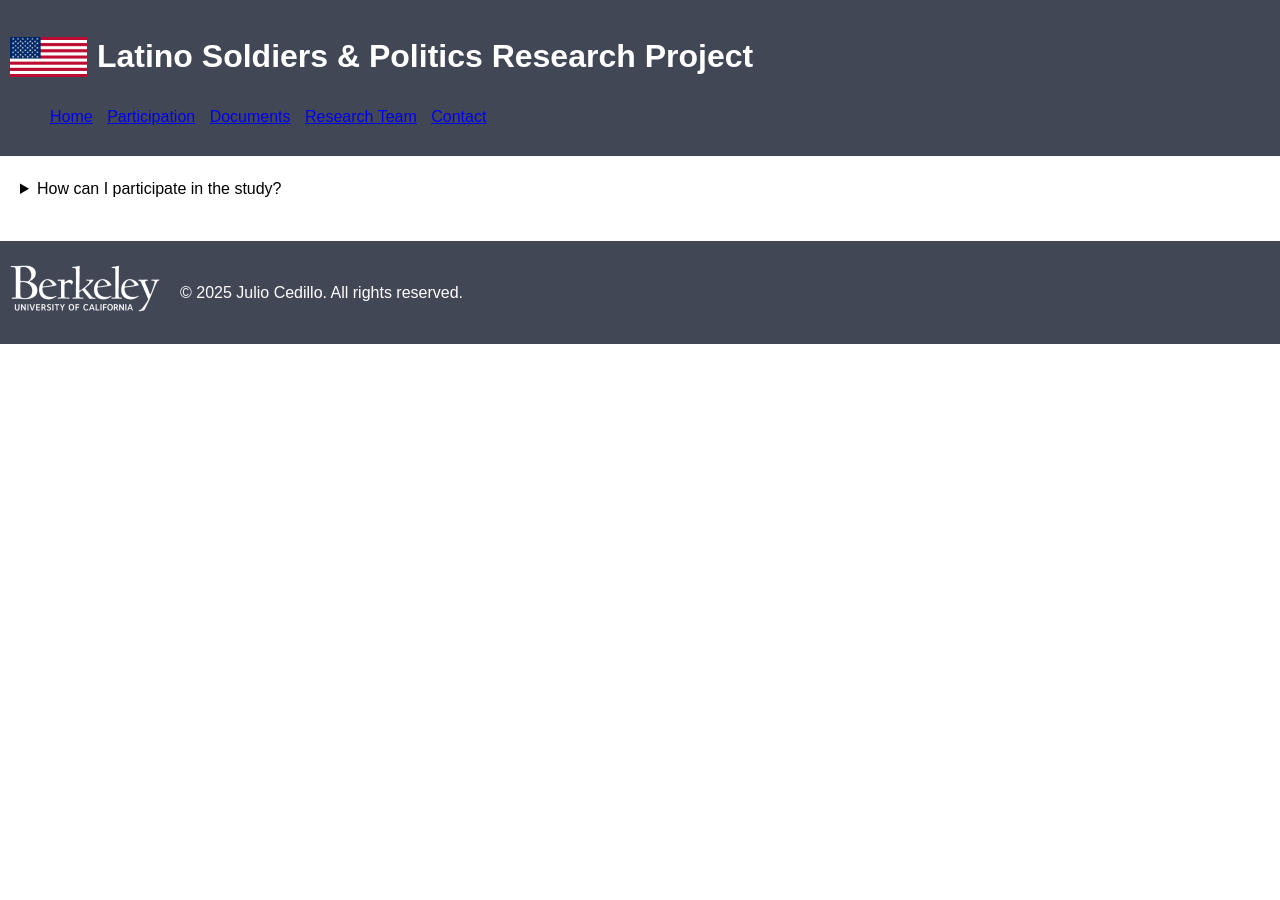
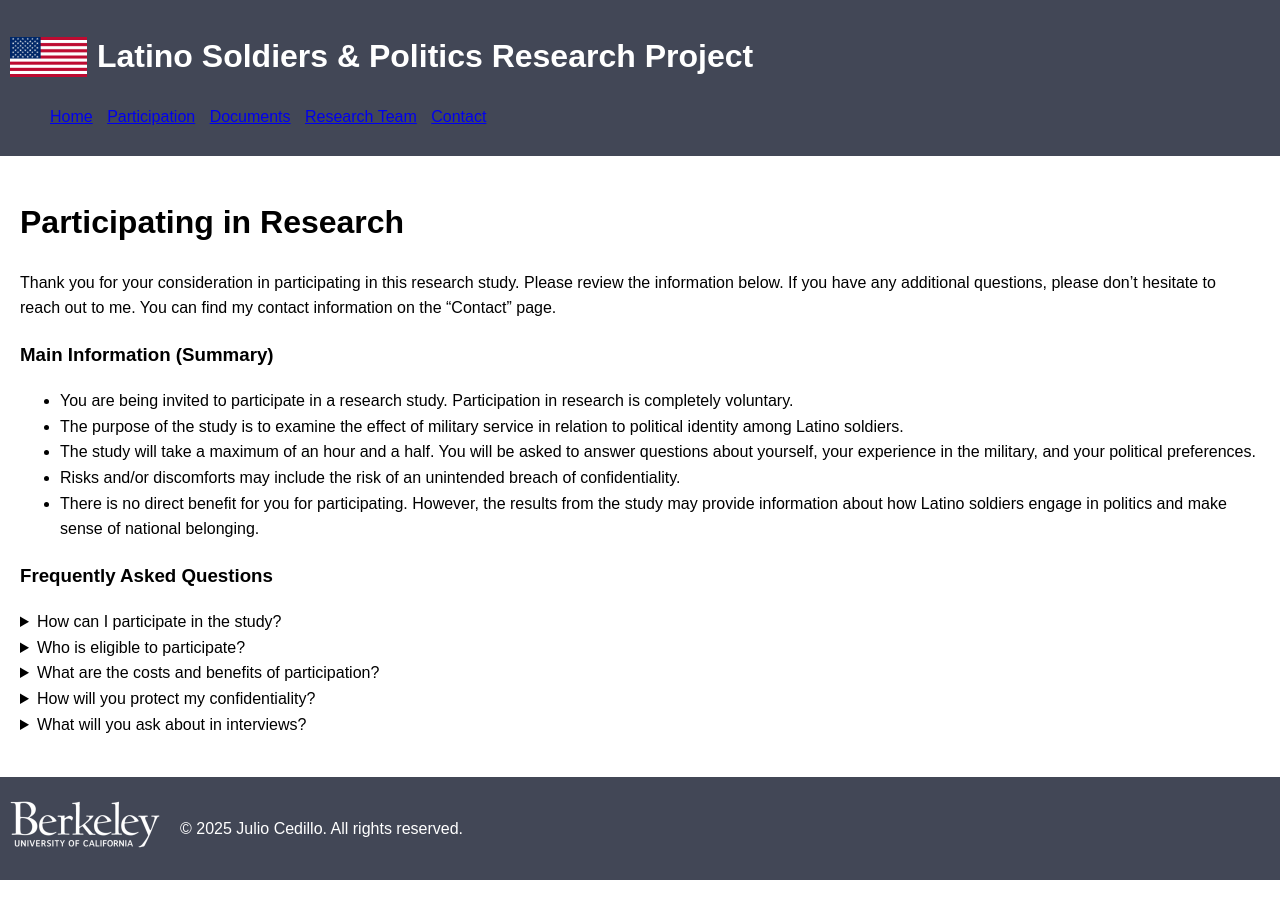
Before and after one commit to juliocedillo/military, a Jekyll site: the page built from participation.md, in a window 1280 px wide. Built offline with Jekyll 4.4.1, drawn with Linux system fonts in a browser that asks for light colours.

Commit message:
Expand participation details for research study
Added detailed information about participating in the research study, including eligibility, costs, confidentiality, and interview themes.

```diff
--- a/participation.md
+++ b/participation.md
@@ -3,6 +3,19 @@ layout: default
 title: Participation
 permalink: /participation
 ---
+
+# Participating in Research
+Thank you for your consideration in participating in this research study. Please review the information below. If you have any additional questions, please don't hesitate to reach out to me. You can find my contact information on the "Contact" page.
+
+### Main Information (Summary)
+
+- You are being invited to participate in a research study. Participation in research is completely voluntary.
+- The purpose of the study is to examine the effect of military service in relation to political identity among Latino soldiers.
+- The study will take a maximum of an hour and a half. You will be asked to answer questions about yourself, your experience in the military, and your political preferences.
+- Risks and/or discomforts may include the risk of an unintended breach of confidentiality.
+- There is no direct benefit for you for participating. However, the results from the study may provide information about how Latino soldiers engage in politics and make sense of national belonging.
+
+### Frequently Asked Questions
 
 <details>
   <summary> How can I participate in the study?</summary>
@@ -12,3 +25,66 @@ Interviews are confidential. Interviews typically take one hour, but may take up
 
 Interviews can take place in-person or over Zoom.</p>
 </details>
+
+<details>
+  <summary>Who is eligible to participate?</summary>
+
+  <p>To participate in this study you must meet the following requirements:</p>
+
+  <ul>
+    <li>Identify as Latina/o/x or Hispanic</li>
+    <li>Be 18 years old or older</li>
+    <li>Serving in one of the following military branches:
+      Army, Navy, Marines, Coast Guard, or Air Force</li>
+    <li>Registered to vote</li>
+  </ul>
+</details>
+
+<details>
+  <summary>What are the costs and benefits of participation?</summary>
+  <p>Participating will cost you nothing monetarily, but will cost approximately 60-90 minutes of your time. There are no direct benefits to participants.</p>
+</details>
+
+<details>
+  <summary>How will you protect my confidentiality?</summary>
+  <p>Interviews are confidential. That means that any identifying information about you will not be released or published without your explicit permission.
+
+Interviews will be audio-recorded to ensure the accuracy of transcripts. The audio recordings could identify you, which is why I will be the only one with access to the audio file. After the transcript is made, the audio file will be deleted. Furthermore, identifying information will be redacted from the transcript.
+
+Audio files and any other personally identifiable information linked to your research data (such as your contact information, if you opt-in to allow follow-up communications) will be stored in an encrypted password-protected file folder, on a password-protected computer in the personal possession of the lead researcher.
+
+For more details, review the "Confidentiality" section in the Informed Consent Form found in the Documents tab above.</p>
+</details>
+
+<details>
+  <summary>What will you ask about in interviews?</summary>
+  <p>There are five central themes in the interview questions.</p>
+  <ul>
+    <li>
+      <strong>Cultural Upbringing</strong>
+      <p>These questions will ask the participant about their childhood,
+        familial influences, and how they were socialized. Through this
+        process, participants will talk about their cultural identity.
+      </p>
+    </li>
+    <li>
+      <strong>Decision to Enlist</strong>
+      <p>These questions will ask the participant as to why they decided to join the military–i.e., for patriotic purposes, influence, or social mobility. Through these questions, participants will talk about understanding the responsibilities and benefits based on the commitment. If applicable, questions will also ask those who’ve decided to re-enlist.
+</p>
+    </li>
+  <li>
+    <strong>Experiences in the Military</strong>
+    <p>These questions ask about their lived experiences in the military. Questions will be asked about BMT/MCT/Bootcamp Training, influences of leadership, connecting with other Latinos in the military, racial dynamics, and the political landscape of their deployment.
+</p>
+  <li>
+    <strong>Patriotism and Self Perception</strong>
+    <p>These questions will be asked to see how Latino soldiers make about their cultural identity and sense of belonging in the United States. In turn, these questions ask them how they view themselves in the broader Latino community. This theme seeks to understand if there were any influences in the military to change one’s perspective.
+</p>
+  </li>
+  <li>
+    <strong>Voting and Political Identification</strong>
+    <p>The last theme will ask about participants’ political opinions and how they decide to vote–in the interest of family, Latinos, military, or party affiliations. These questions will inquire participants on how they navigate political disagreements with colleagues and family (if applicable). Ultimately, these questions will ask participants about their political party alignment and how and why they’re involved in politics.
+</p>
+  </li>
+  </ul>
+</details>
```
